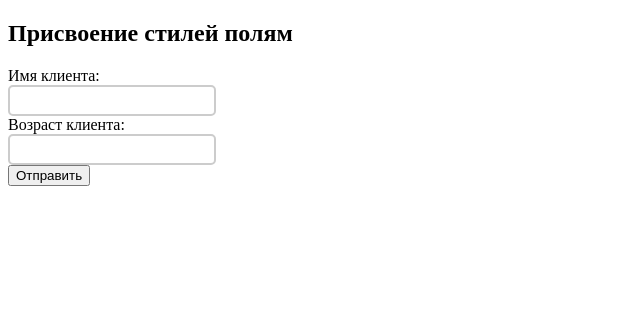
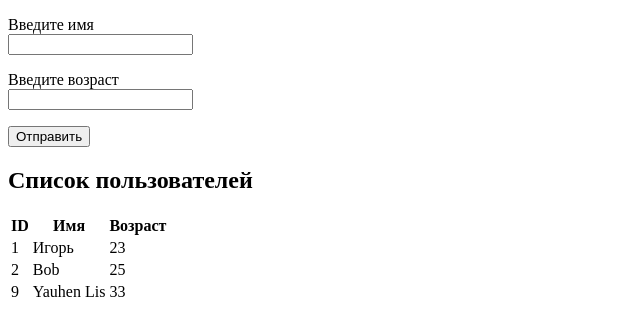
Before and after one commit to Mezerx/Web_1, a Django app: page / in a window 1280 px wide. Shown: the top 336 px of the page, without its empty margins (0-640 px from the left). Run offline with Django 4.2, Linux system fonts and the light colour scheme; data comes from the database, SQL or seed files in the repository; both versions use the stored data as it was after the commit.

Commit message:
чтение и запись данных в БД

```diff
--- a/hello/firstapp/models.py
+++ b/hello/firstapp/models.py
@@ -3,3 +3,4 @@ from django.db import models
 class Person(models.Model):
     name = models.CharField(max_length=20)
     age = models.IntegerField()
+    objects = models.Manager()
--- a/hello/firstapp/views.py
+++ b/hello/firstapp/views.py
@@ -1,19 +1,22 @@
 from django.shortcuts import render
-from django.http import HttpResponse
-from .forms import UserForm
+from django.http import HttpResponseRedirect
+from .models import Person
 
 
 # Create your views here.
+#получение данных из бд и загрузка index.html
+def index(request):
+    people = Person.objects.all()
+    return render(request, 'index.html', {'people': people})
 
-def index(request):
-    userform = UserForm()
-    if request.method == "POST":
-        userform = UserForm(request.POST)
-        if userform.is_valid():
-            name = userform.cleaned_data["name"]
-            return HttpResponse(f"<h2>Имя введено корректно - {name}</h2>")
-    return render(request, 'firstapp/index.html', {'form': userform})
-
+#сохранение данных в бд
+def create(request):
+    if request.method == 'POST':
+        klient = Person()
+        klient.name = request.POST.get('name')
+        klient.age = request.POST.get('age')
+        klient.save()
+    return HttpResponseRedirect('/')
 
 
 
--- a/hello/hello/urls.py
+++ b/hello/hello/urls.py
@@ -6,8 +6,7 @@ from firstapp import views
 
 urlpatterns = [
     path('',views.index),
-    path('about/', TemplateView.as_view(template_name="firstapp/about.html")),
-    path('contact/',TemplateView.as_view(template_name="firstapp/contact.html",extra_context= {"work":"Разработка программных продуктов"})),
+    path("create/", views.create),
 
 
 ]
--- a/hello/templates/firstapp/index.html
+++ b/hello/templates/firstapp/index.html
@@ -2,32 +2,34 @@
 <html lang="en">
 <head>
     <meta charset="UTF-8">
-    <title>форма Django!</title>
-    <style>
-        .myfield{
-            border: 2px solid #ccc;
-            border-radius: 5px;
-            height:25px;
-            margin: 10px 10px 10px0;
-            width: 200px;}
-            </style>
+    <title>Модели в Django!</title>
 
 </head>
 <body class="container">
-<h2>Присвоение стилей полям</h2>
-<form method="POST" >
+<form method="POST" action="create/" >
     {% csrf_token %}
-<div>
-    {% for field in form %}
-    <div class="row">
-    {{field.label_tag}}
-    <div class="col-md-10">{{field}}</div>
-    </div>
-    {% endfor %}
-
-
-
+<p>
+    <label>Введите имя </label>  <br>
+    <input type="text" name="name" />
+</p>
+<p>
+    <label>Введите возраст</label> <br>
+    <input type="number" name="age" />
+</p>
     <input type="submit" value="Отправить">
 </form>
+{% if people.count > 0 %}
+<h2>Список пользователей</h2>
+<table>
+    <tr><th>ID</th><th>Имя</th><th>Возраст</th></tr>
+    {% for person in people %}
+    <tr>
+        <td>{{person.id}}</td>
+        <td>{{person.name}}</td>
+        <td>{{person.age}}</td>
+    </tr>
+    {% endfor %}
+</table>
+{% endif %}
 </body>
 </html>
--- a/hello/templates/index.html
+++ b/hello/templates/index.html
@@ -2,14 +2,34 @@
 <html lang="en">
 <head>
     <meta charset="UTF-8">
-    <title>Привет Django!</title>
+    <title>Модели в Django!</title>
+
 </head>
-<body>
-
-    <h1>{{header}}</h1>>
-    <p>Имя : {{user.name}} Age : {{user.age}}</p>
-    <p>Адресс: ул. {{addr.0}}, д. {{addr.1}}, кв. {{addr.2}}</p>
-    <p>Владеет языком : {{langs.0}}, {{langs.1}}</p>
-
+<body class="container">
+<form method="POST" action="create/" >
+    {% csrf_token %}
+<p>
+    <label>Введите имя </label>  <br>
+    <input type="text" name="name" />
+</p>
+<p>
+    <label>Введите возраст</label> <br>
+    <input type="number" name="age" />
+</p>
+    <input type="submit" value="Отправить">
+</form>
+{% if people.count > 0 %}
+<h2>Список пользователей</h2>
+<table>
+    <tr><th>ID</th><th>Имя</th><th>Возраст</th></tr>
+    {% for person in people %}
+    <tr>
+        <td>{{person.id}}</td>
+        <td>{{person.name}}</td>
+        <td>{{person.age}}</td>
+    </tr>
+    {% endfor %}
+</table>
+{% endif %}
 </body>
 </html>
```
Also changed, not shown: hello/db.sqlite3.
